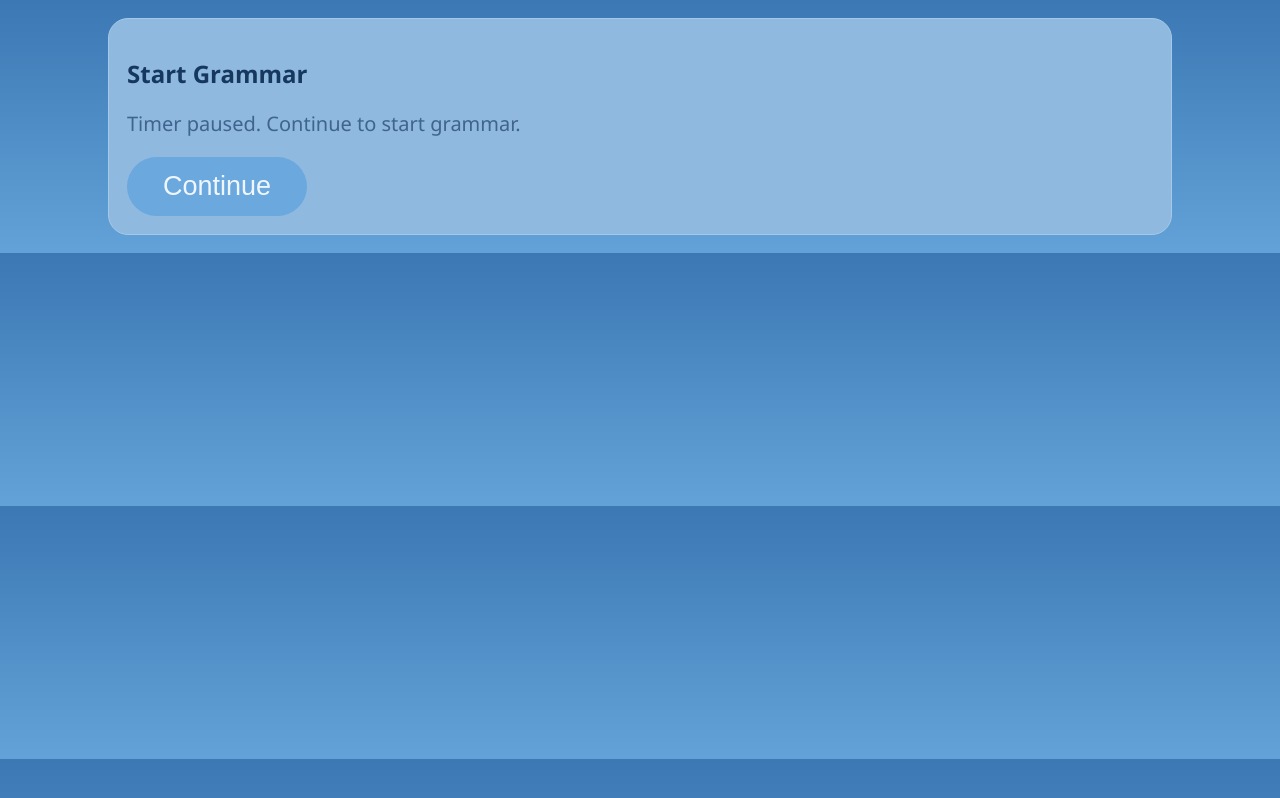
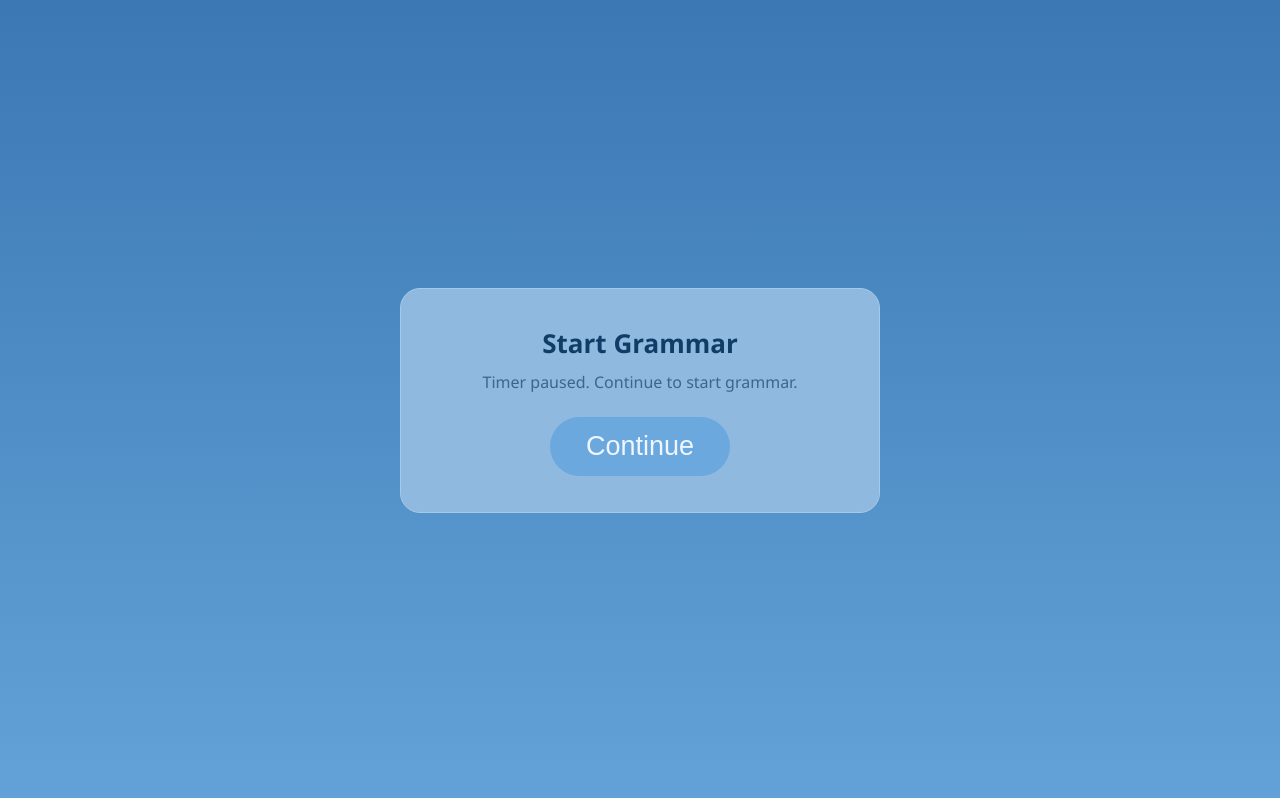
Before and after one commit to revkelo/itep-b1-simulator, a website built with Vite: page index.html in a window 1280 px wide. Both pictures are taken after a click on the button "Start Exam Mode". Built offline with nearby package versions, Linux system fonts and the light colour scheme.

Commit message:
Center section-break screen vertically and horizontally
Co-Authored-By: Claude Sonnet 4.6 <noreply@anthropic.com>

```diff
--- a/src/main.js
+++ b/src/main.js
@@ -1023,7 +1023,7 @@ function render() {
 
   if (state.view === "section-break") {
     const n = state.sectionOrder[state.pendingSectionIndex];
-    app.innerHTML = `<main class="wrap"><section class="panel"><h2>${esc(state.sectionTransitionLabel)}</h2><p class="muted">Timer paused. Continue to start ${esc(n)}.</p><button class="btn primary" data-action="start-pending-section">Continue</button></section></main>`;
+    app.innerHTML = `<main class="section-break-shell"><section class="panel section-break-card"><h2>${esc(state.sectionTransitionLabel)}</h2><p class="muted">Timer paused. Continue to start ${esc(n)}.</p><button class="btn primary" data-action="start-pending-section">Continue</button></section></main>`;
     return;
   }
 
--- a/src/styles.css
+++ b/src/styles.css
@@ -37,6 +37,12 @@ body { margin:0; font-family:"Segoe UI", Arial, sans-serif; background:linear-gr
 .lnd-gen-msg { font-size:13px; text-align:center; padding:6px 14px; border-radius:8px; margin:0; }
 .lnd-gen-ok { background:#d8f5ea; color:#0d5c3a; border:1px solid #7acca8; }
 .lnd-gen-error { background:#fde8e8; color:#7a2020; border:1px solid #f5a0a0; }
+
+.section-break-shell { min-height:100vh; display:flex; align-items:center; justify-content:center; padding:20px; }
+.section-break-card { max-width:480px; width:100%; text-align:center; padding:36px 32px; }
+.section-break-card h2 { margin:0 0 10px; font-size:26px; color:#113c66; }
+.section-break-card .muted { margin:0 0 24px; font-size:16px; }
+.section-break-card .btn { min-width:160px; }
 
 .lnd-locked { opacity:.45; pointer-events:none; }
 .lnd-spinner-row { display:flex; align-items:center; gap:10px; margin-top:4px; }
```
